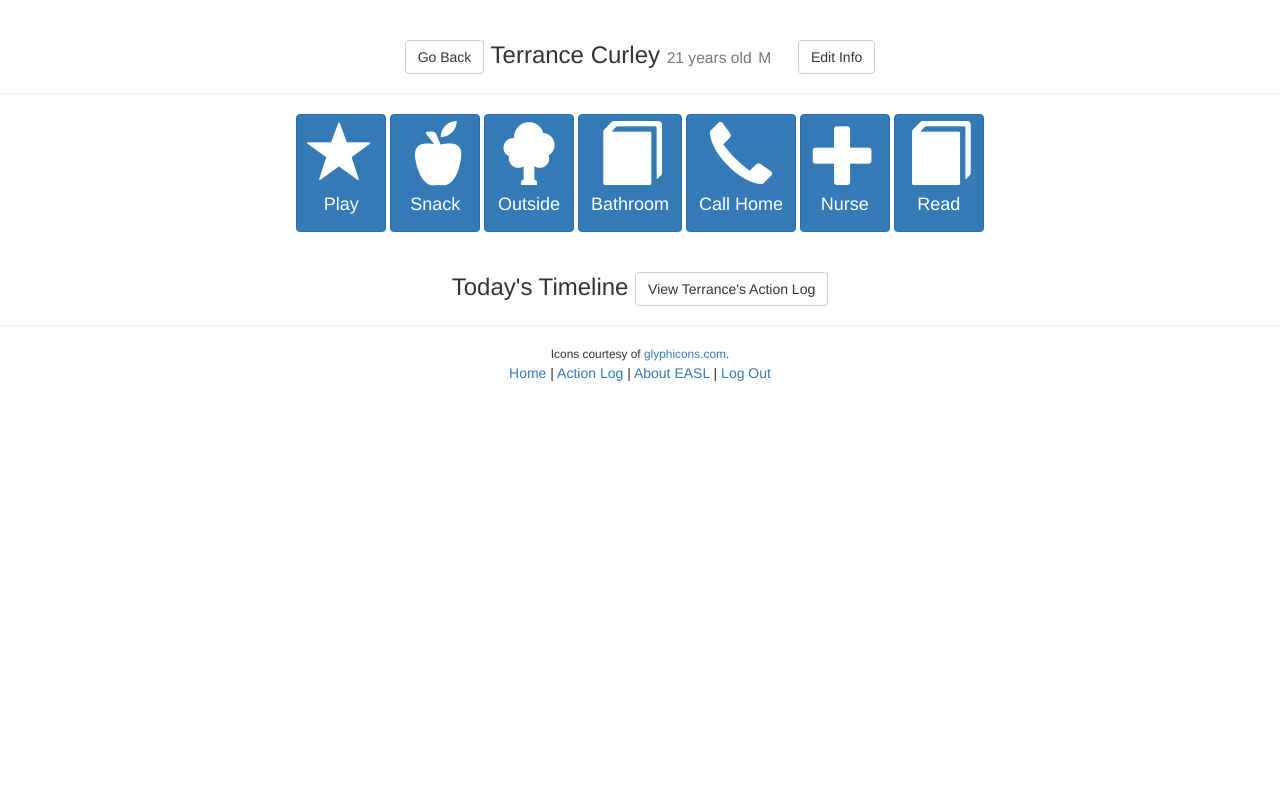
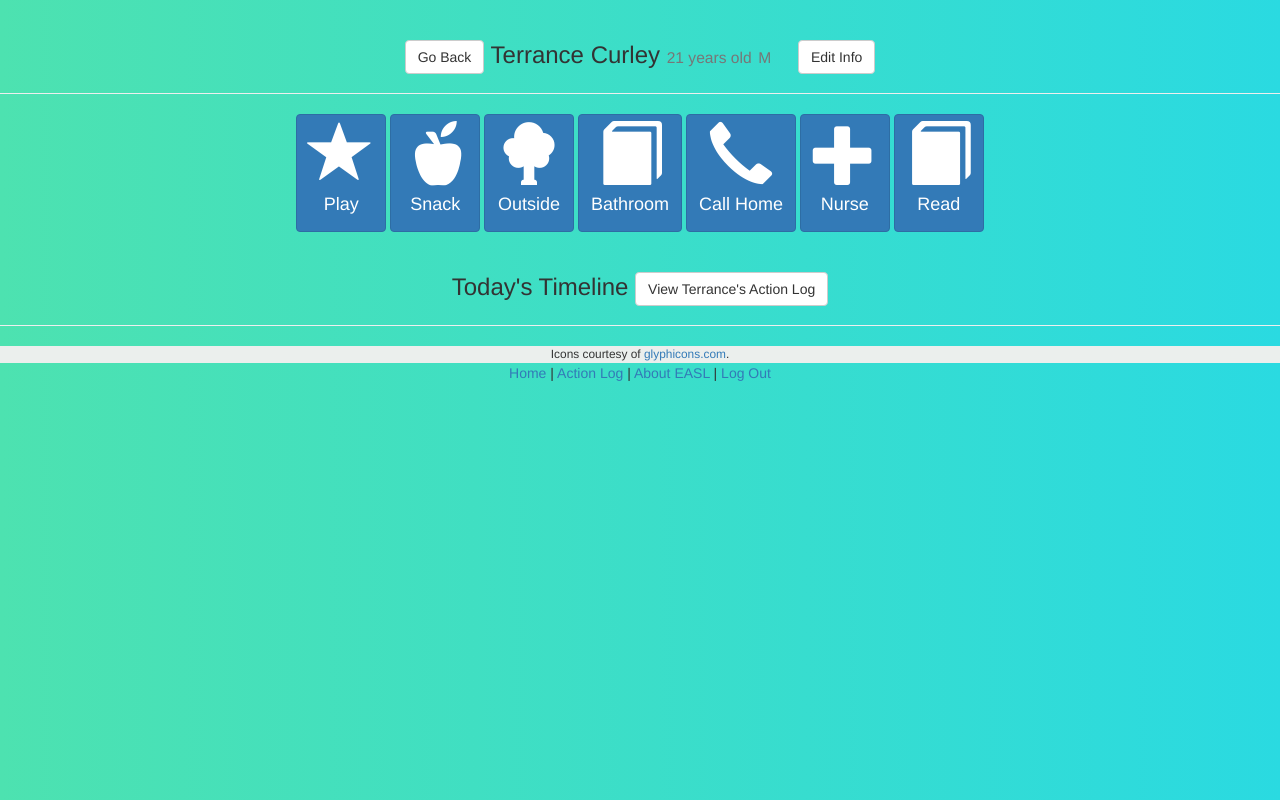
Before and after one commit to curleyt1/EASL, a Django app: page /student/1/ in a window 1280 px wide. Run offline with Django 3.2, Linux system fonts and the light colour scheme; a user stored in the database is signed in; data comes from the database, SQL or seed files in the repository; both versions use the stored data as it was after the commit; some libraries are stand-ins or nearby versions.

Commit message:
Temporary styling for the student detail page

```diff
--- a/easl/webApp/templates/student_detail.html
+++ b/easl/webApp/templates/student_detail.html
@@ -7,8 +7,16 @@
 {% bootstrap_css %}
 {% bootstrap_javascript %} -->
 {% block content %}
+<style>
+  #timeline{
+    background: #EBEFED;
+  }
+  body{
+    background: linear-gradient(to right, #4DE2B0, #2ADAE1);
 
+    }
 
+</style>
 <div class="page-header">
   <h3 class="text-center">
     <a class="btn btn-default" href="{% url 'home' %}";>Go Back</a>
@@ -67,7 +75,7 @@
 </div>
 
 {% for action in actions.reverse %}
-  <div class="text-center">
+  <div class="text-center" id=timeline>
     <div class="row">
       <div class="col-md-6" style="font-size: 18px">
           {% if action.action == 'P' %}
@@ -100,7 +108,7 @@
   </div>
 {% endfor %}
 
-<div class="text-center">
+<div class="text-center" id=timeline>
   <small>Icons courtesy of <a href="https://glyphicons.com/">glyphicons.com</a>.</small>
 </div>
 
```
Also changed, not shown: easl/db.sqlite3.
